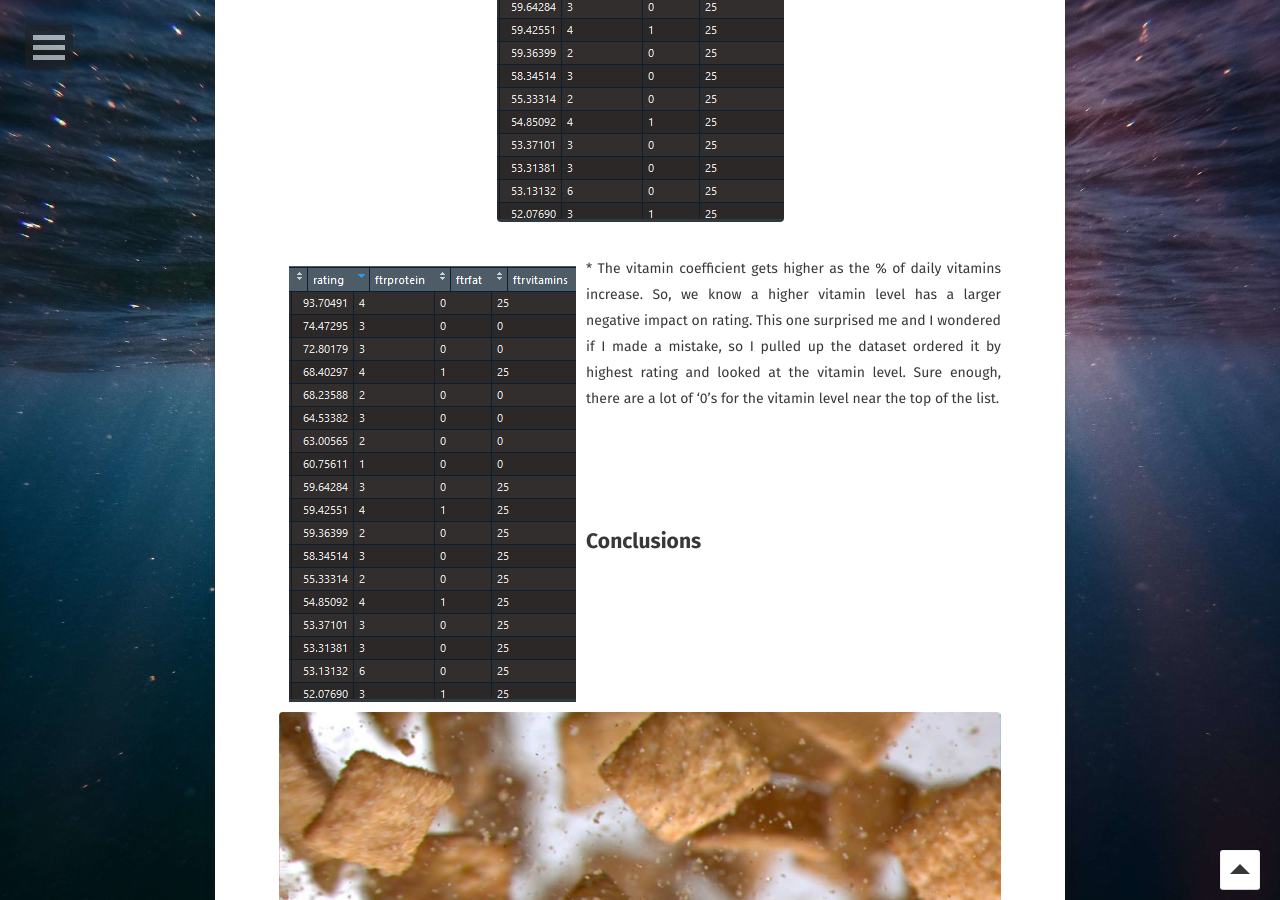
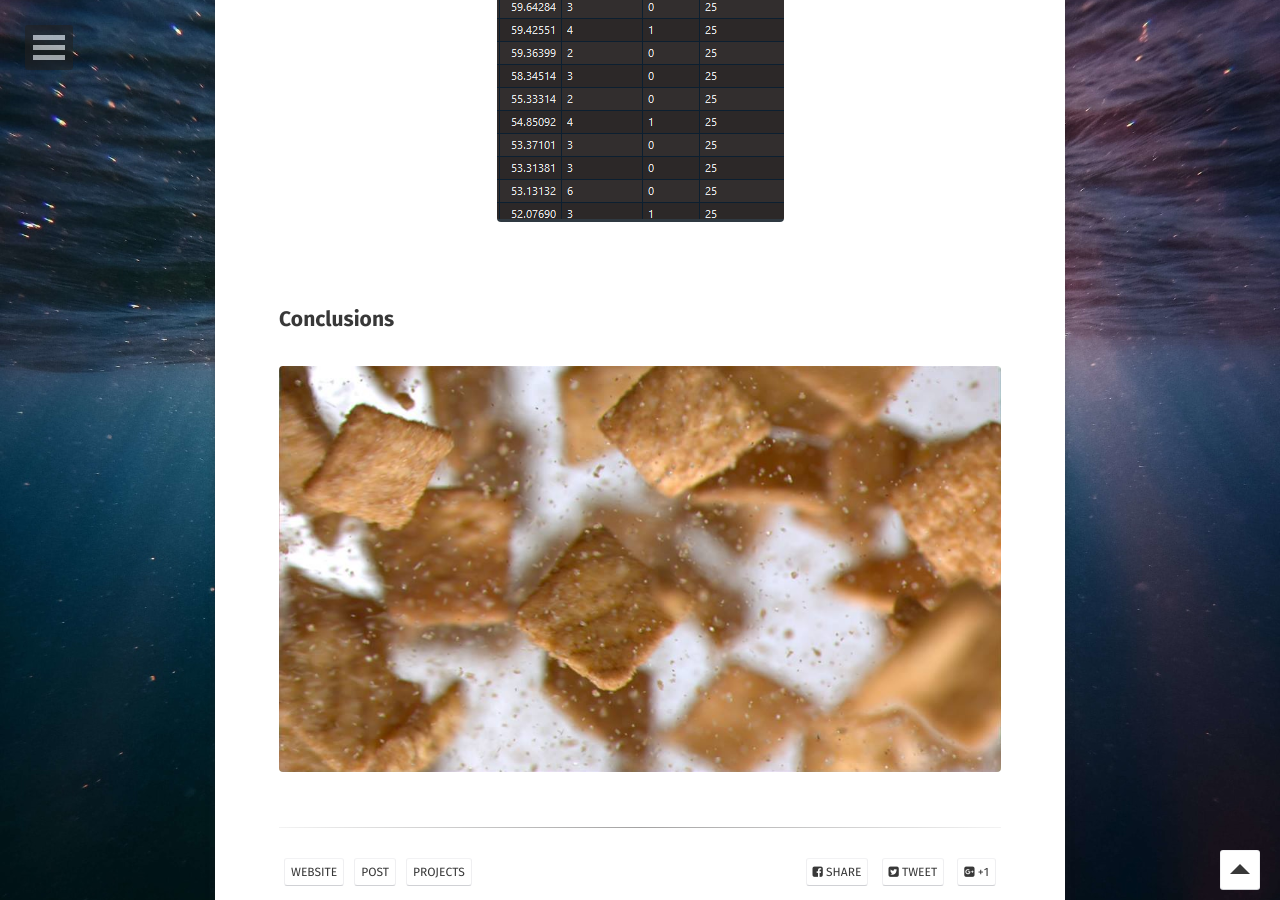
Before and after one commit to sarahschirduan/sarahschirduan.github.io, a Jekyll site: the page built from _posts/2019-06-09-cereal.md, in a window 1280 px wide and 900 px high, scrolled down 10599 px. Built offline with Jekyll 4.4.1, drawn with Linux system fonts in a browser that asks for light colours; some web fonts are replaced.

Commit message:
Update 2019-06-09-cereal.md

```diff
--- a/_posts/2019-06-09-cereal.md
+++ b/_posts/2019-06-09-cereal.md
@@ -180,7 +180,6 @@ The only variable that does not pass the t test is protein5, so we’ll disregar
 <a href="/assets/img/cereal16.png"><img src="/assets/img/cereal16.png"></a>
 </figure>
 
-
 * Fiber’s coefficient is 2.3 so this has a slightly positive impact on rating
 * Sugar’s coefficient is -1.44 so this has a slightly negative impact on rating
 * The protein coefficient gets higher as the grams of protein increases (with the exception of protein5 but that one does not pass the t test so we are not including it). So we know a higher protein level has a larger positive impact on rating
@@ -191,11 +190,6 @@ The only variable that does not pass the t test is protein5, so we’ll disregar
 <a href="/assets/img/cereal17.png"><img src="/assets/img/cereal17.png"></a>
 </figure>
 
-<a href="/assets/img/cereal17.png"><img src="/assets/img/cereal17.png" style="float: left; margin: 10px"></a>
-<p>
-* The vitamin coefficient gets higher as the % of daily vitamins increase. So, we know a higher vitamin level has a larger negative impact on rating. This one surprised me and I wondered if I made a mistake, so I pulled up the dataset ordered it by highest rating and looked at the vitamin level. Sure enough, there are a lot of ‘0’s for the vitamin level near the top of the list.<br><br>
-</p>
-<br>
 <br>
 ## Conclusions
 
```
